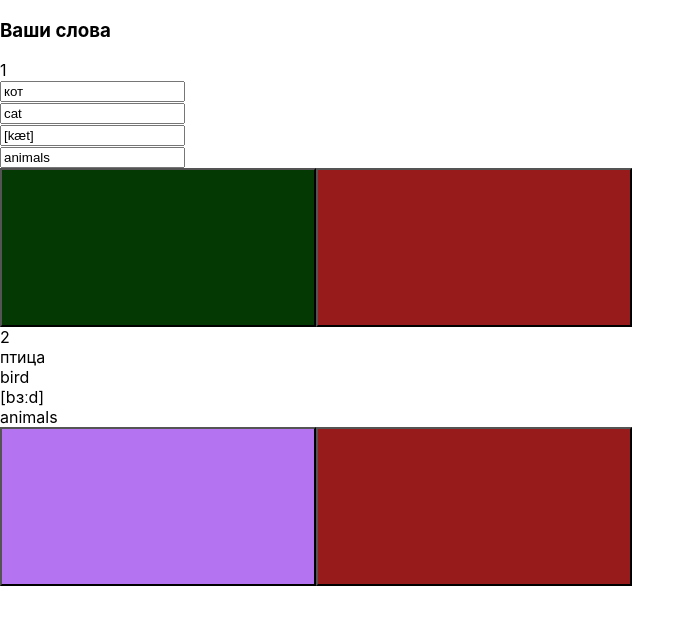
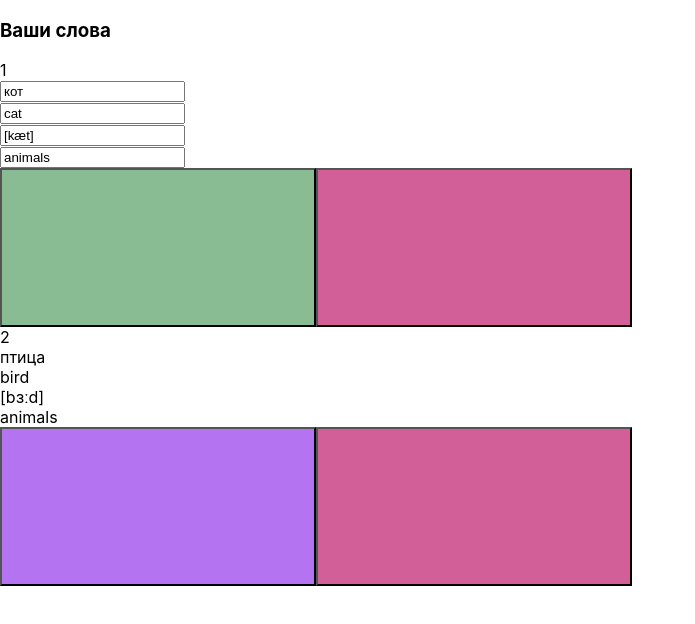
Before and after one commit to katekoso/languages-react, a React app in the folder languages/: page / in a window 1280 px wide. Shown: the top 624 px of the page, without its empty margins (0-695 px from the left). Built offline with nearby package versions, Linux system fonts and the light colour scheme.

Commit message:
added color variables and changed colors in themes to them

```diff
--- a/languages/src/assets/styles/green-theme.module.scss
+++ b/languages/src/assets/styles/green-theme.module.scss
@@ -1,3 +1,5 @@
+@import "./variables.scss";
+
 .color {
-  background-color: rgb(4, 57, 4);
+  background-color: $color_green;
 }
--- a/languages/src/assets/styles/purple-theme.module.scss
+++ b/languages/src/assets/styles/purple-theme.module.scss
@@ -1,3 +1,5 @@
+@import "./variables.scss";
+
 .color {
   background-color: rgb(180, 115, 241);
 }
--- a/languages/src/assets/styles/red-theme.module.scss
+++ b/languages/src/assets/styles/red-theme.module.scss
@@ -1,3 +1,5 @@
+@import "./variables.scss";
+
 .color {
-  background-color: rgb(152, 27, 27);
+  background-color: $color_pink;
 }
--- a/languages/src/assets/styles/variables.scss
+++ b/languages/src/assets/styles/variables.scss
@@ -0,0 +1,8 @@
+$color_purple: rgb(78, 57, 147);
+$color_purple_dark: rgb(47, 34, 88);
+$color_green: rgb(138, 188, 148);
+$color_green_dark: rgb(60, 104, 68);
+$color_brown: rgb(51, 38, 29);
+$color_pink_light: rgb(255, 235, 245);
+$color_pink: rgb(211, 95, 153);
+$color_pink_dark: rgb(176, 48, 112);
```
